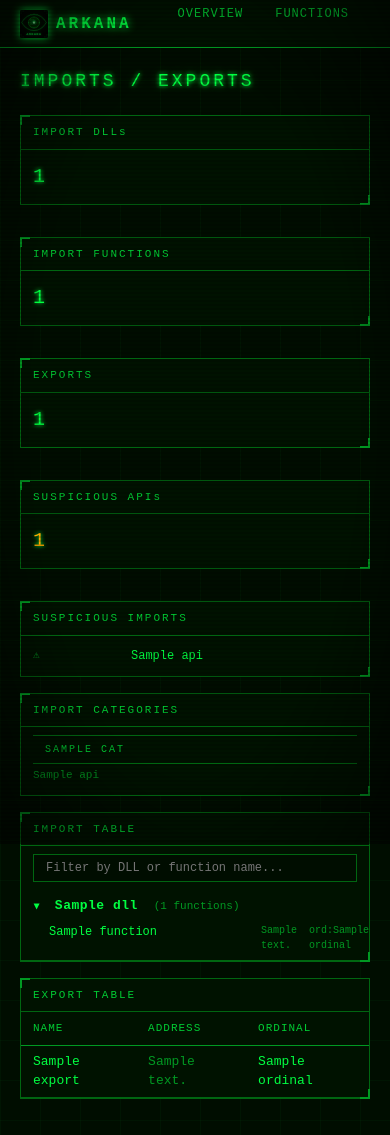
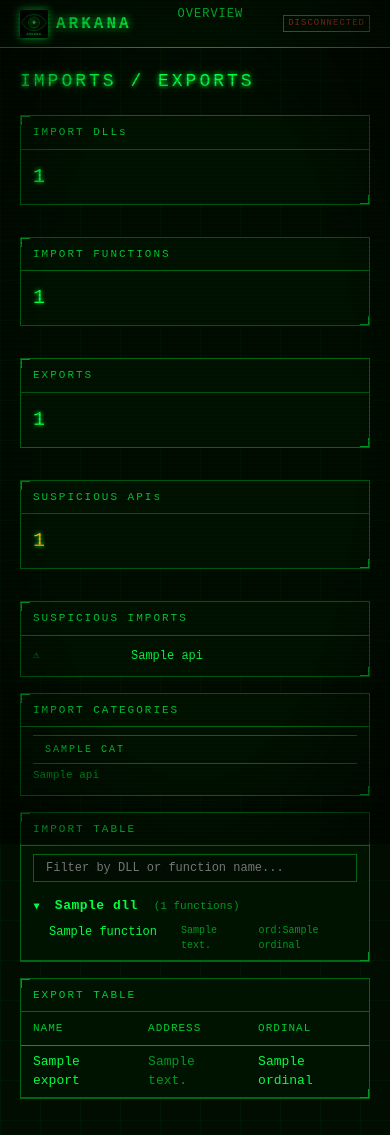
Before and after one commit to JameZUK/PeMCP, a Python web app: template arkana/dashboard/templates/imports.html in a window 390 px wide. Run offline with Jinja, Linux system fonts and the light colour scheme; the template is opened without the code that fills it: most values are stand-ins (such as "Sample title", 1, 10 or a date in 2020).

Commit message:
Fix dashboard sync bugs, improve timeline detail, add SSE resilience
- Fix _get_state() race condition: prefer session with most recent activity
- Fix file-changed SSE event to fire on first file load (not just subsequent)
- Timeline detail view now shows full result text (up to 2000 chars)
- Running background tasks now shown as progress banners on overview
- SSE reconnection with exponential backoff (2s→30s max)
- Disconnect indicator in nav bar when SSE connection drops
- Panel overflow: hidden to prevent layout breakout
- Table cell max-width and text-overflow for narrow screens
- Import function name overflow handling
- Responsive fixes for mobile nav and table cells

Co-Authored-By: Claude Opus 4.6 <noreply@anthropic.com>

```diff
--- a/arkana/dashboard/app.py
+++ b/arkana/dashboard/app.py
@@ -317,7 +317,7 @@ def _create_routes(dashboard_token: str) -> list:
                         if changed:
                             file_changed = (
                                 current_sha256 != last_file_sha256
-                                and last_file_sha256 is not None
+                                and current_sha256 is not None
                             )
                             last_tool_count = current_tools
                             last_notes_count = current_notes
--- a/arkana/dashboard/static/crt.css
+++ b/arkana/dashboard/static/crt.css
@@ -136,6 +136,21 @@ body {
     white-space: nowrap;
 }
 
+.sse-disconnect {
+    font-size: 10px;
+    letter-spacing: 1px;
+    color: var(--danger);
+    border: 1px solid var(--danger);
+    padding: 2px 8px;
+    margin-left: 8px;
+    animation: pulse-danger 2s ease-in-out infinite;
+}
+
+@keyframes pulse-danger {
+    0%, 100% { opacity: 1; }
+    50% { opacity: 0.5; }
+}
+
 /* === TOAST NOTIFICATIONS === */
 
 .toast-container {
@@ -203,6 +218,8 @@ body {
     border: 1px solid var(--primary-ghost);
     margin-bottom: 16px;
     position: relative;
+    overflow: hidden;
+    min-width: 0;
 }
 
 .panel::before,
@@ -420,6 +437,9 @@ body {
 .data-table tbody td {
     padding: 6px 12px;
     border-bottom: 1px solid var(--primary-ghost);
+    max-width: 300px;
+    overflow: hidden;
+    text-overflow: ellipsis;
 }
 
 .data-table tbody tr:hover {
@@ -1192,6 +1212,10 @@ details[open] > .import-dll-header::before {
 }
 .import-func-name {
     min-width: 200px;
+    max-width: 400px;
+    overflow: hidden;
+    text-overflow: ellipsis;
+    white-space: nowrap;
 }
 .filter-input:focus {
     outline: none;
@@ -1215,4 +1239,8 @@ details[open] > .import-dll-header::before {
     .graph-panel { flex-direction: column; }
     .node-sidebar { width: 100%; border-left: none; border-top: 1px solid var(--primary-ghost); }
     .filter-bar { flex-direction: column; }
+    .nav-filename { max-width: 100px; font-size: 10px; }
+    .sse-disconnect { font-size: 9px; padding: 1px 4px; }
+    .data-table tbody td { max-width: 150px; }
+    .import-func-name { min-width: 120px; max-width: 200px; }
 }
--- a/arkana/dashboard/static/dashboard.js
+++ b/arkana/dashboard/static/dashboard.js
@@ -32,6 +32,29 @@ function showToast(message, type) {
     var evtSource = null;
     var lastActiveTool = null;
     var lastTaskRunning = 0;
+    var reconnectDelay = 2000;
+    var maxReconnectDelay = 30000;
+    var disconnected = false;
+
+    function setDisconnected(state) {
+        disconnected = state;
+        var indicator = document.getElementById('sse-disconnect');
+        if (!indicator) {
+            // Create the indicator in the nav bar
+            var nav = document.querySelector('.top-nav');
+            if (nav) {
+                indicator = document.createElement('span');
+                indicator.id = 'sse-disconnect';
+                indicator.className = 'sse-disconnect';
+                indicator.textContent = 'DISCONNECTED';
+                indicator.style.display = 'none';
+                nav.appendChild(indicator);
+            }
+        }
+        if (indicator) {
+            indicator.style.display = state ? 'inline-block' : 'none';
+        }
+    }
 
     function refreshPageElements() {
         if (!window.htmx) return;
@@ -76,6 +99,9 @@ function showToast(message, type) {
         evtSource = new EventSource('/dashboard/api/events');
 
         evtSource.addEventListener('state-update', function(e) {
+            // Reset backoff on successful message
+            reconnectDelay = 2000;
+            setDisconnected(false);
             try {
                 var data = JSON.parse(e.data);
                 handleStateUpdate(data);
@@ -85,15 +111,25 @@ function showToast(message, type) {
         });
 
         evtSource.addEventListener('file-changed', function(e) {
+            reconnectDelay = 2000;
+            setDisconnected(false);
             showToast('New file loaded — refreshing...', 'info');
             setTimeout(function() {
                 window.location.reload();
             }, 500);
         });
 
+        evtSource.onopen = function() {
+            reconnectDelay = 2000;
+            setDisconnected(false);
+        };
+
         evtSource.onerror = function() {
             if (evtSource) evtSource.close();
-            setTimeout(connectSSE, 5000);
+            setDisconnected(true);
+            // Exponential backoff: 2s, 4s, 8s, 16s, max 30s
+            setTimeout(connectSSE, reconnectDelay);
+            reconnectDelay = Math.min(reconnectDelay * 2, maxReconnectDelay);
         };
     }
     connectSSE();
--- a/arkana/dashboard/templates/partials/_timeline_entry.html
+++ b/arkana/dashboard/templates/partials/_timeline_entry.html
@@ -35,11 +35,11 @@
                         {% endfor %}
                     </div>
                 </div>
-                {% if e.summary %}
+                {% if e.full_summary or e.summary %}
                 <div class="detail-section">
-                    <div class="detail-section-title">RESULT SUMMARY</div>
+                    <div class="detail-section-title">RESULT{% if e.full_summary %} (FULL){% endif %}</div>
                     <div class="detail-section-body">
-                        <div class="detail-result">{{ e.summary }}</div>
+                        <div class="detail-result">{{ e.full_summary or e.summary }}</div>
                     </div>
                 </div>
                 {% endif %}
```
Also changed, not shown: arkana/dashboard/state_api.py (+23 -7 lines), arkana/dashboard/templates/partials/_overview_stats.html (+17 -0 lines).
